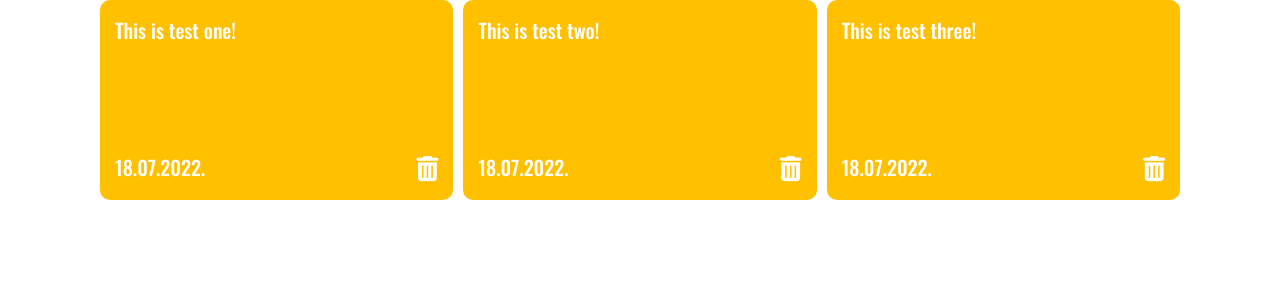
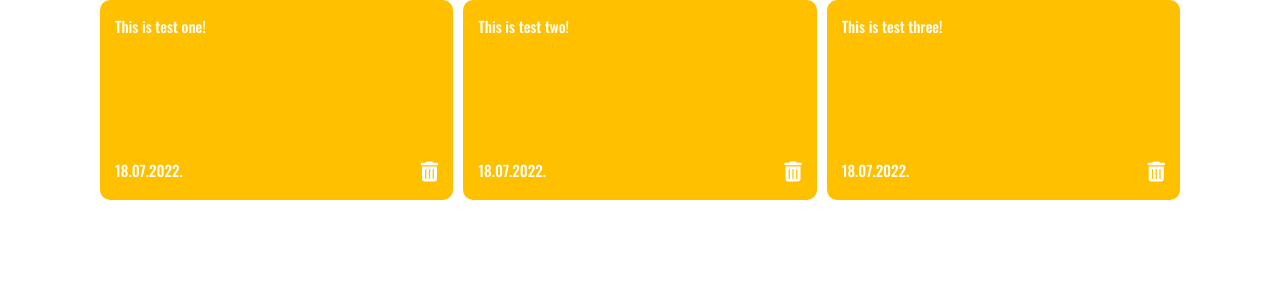
Before and after one commit to MilosM00/notes-app, a React (Create React App) app: page / in a window 1280 px wide. Shown: the top 300 px of the page. Built offline with nearby package versions, Linux system fonts and the light colour scheme.

Commit message:
note-css updated

```diff
--- a/src/components/Note.css
+++ b/src/components/Note.css
@@ -5,10 +5,11 @@
     background-color: rgb(255, 192, 0);
     color: rgb(255, 255, 255);
     font-family: 'Oswald', sans-serif;
-    font-size: 20px;
+    font-size: 15px;
     border-radius: 10px;
     padding: 15px;
     height: 200px;
+    white-space: pre-wrap;
 }
 
 .inline-note{
@@ -18,6 +19,6 @@
 }
 
 .trash{
-    font-size: 25px;
+    font-size: 20px;
     cursor: pointer;
 }
```
